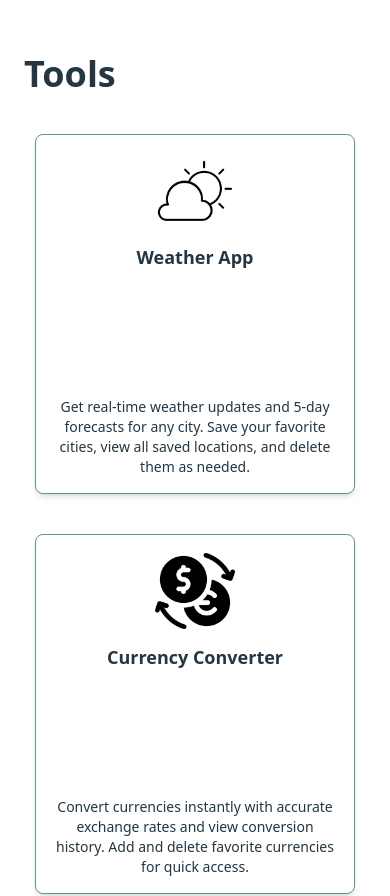
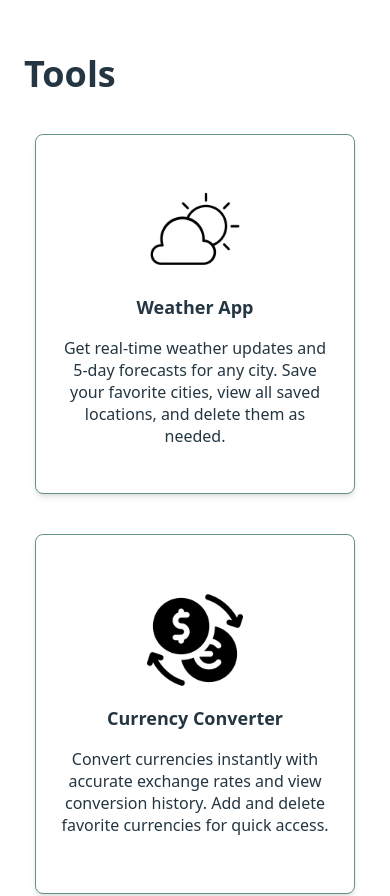
Before and after one commit to ghulammuttaqashah/Travel-Companion, a React (Vite) app in the folder client/travel-companion-app/: page / in a window 390 px wide. Shown: the part 980-1876 px from the top of the page. Built offline with nearby package versions, Linux system fonts and the light colour scheme; no server answers.

Commit message:
updated the UI for Card.jsx in components to make it more responsive

```diff
--- a/client/travel-companion-app/src/components/Card.jsx
+++ b/client/travel-companion-app/src/components/Card.jsx
@@ -1,25 +1,25 @@
 function Card({ image, title, description }) {
   return (
-    <div className="bg-white border border-[#629584] rounded-lg shadow-md p-4 sm:p-5 m-2 sm:m-4 text-center w-full max-w-xs cursor-pointer hover:shadow-lg transition h-[360px] flex flex-col items-center">
+    <div className="bg-white border border-[#629584] rounded-lg shadow-md p-4 sm:p-6 m-2 sm:m-4 text-center w-full max-w-xs cursor-pointer hover:shadow-lg transition duration-300 h-[360px] flex flex-col items-center justify-center gap-4">
 
       {/* Image */}
       <img
         src={image}
         alt={title}
-        className="w-20 h-20 sm:w-28 sm:h-28 object-contain mb-3 sm:mb-4"
+        className="w-24 h-24 sm:w-28 sm:h-28 object-contain"
       />
 
       {/* Text Content */}
-      <div className="flex flex-col flex-1 justify-between">
-        <h1 className="text-[#243642] text-lg sm:text-xl md:text-2xl font-bold mb-1 sm:mb-2">
-          {title}
-        </h1>
-        <p className="text-[#243642] text-sm sm:text-base md:text-lg font-medium">
-          {description}
-        </p>
-      </div>
+      <h1 className="text-[#243642] text-lg sm:text-xl md:text-2xl font-bold">
+        {title}
+      </h1>
+
+      <p className="text-[#243642] text-base sm:text-lg md:text-lg font-medium leading-snug px-2">
+        {description}
+      </p>
 
     </div>
   );
 }
+
 export default Card;
```
